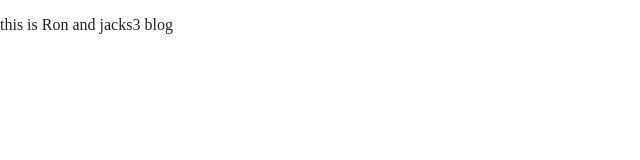
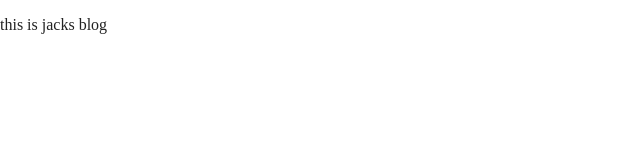
Before and after one commit to spartan-738/jacks-blog, a website built with Parcel: page index.html in a window 1280 px wide. Shown: the full height of the page, 0-640 px from the left. Built offline with nearby package versions, Linux system fonts and the light colour scheme.

Commit message:
Updated back to original text

```diff
--- a/index.html
+++ b/index.html
@@ -25,7 +25,7 @@
 <body>
 
     <!-- Add your site or application content here -->
-    <p>this is Ron and jacks3 blog</p>
+    <p>this is jacks blog</p>
     <script src="js/vendor/modernizr-3.11.2.min.js"></script>
     <script src="js/plugins.js"></script>
     <script src="js/main.js"></script>
```
